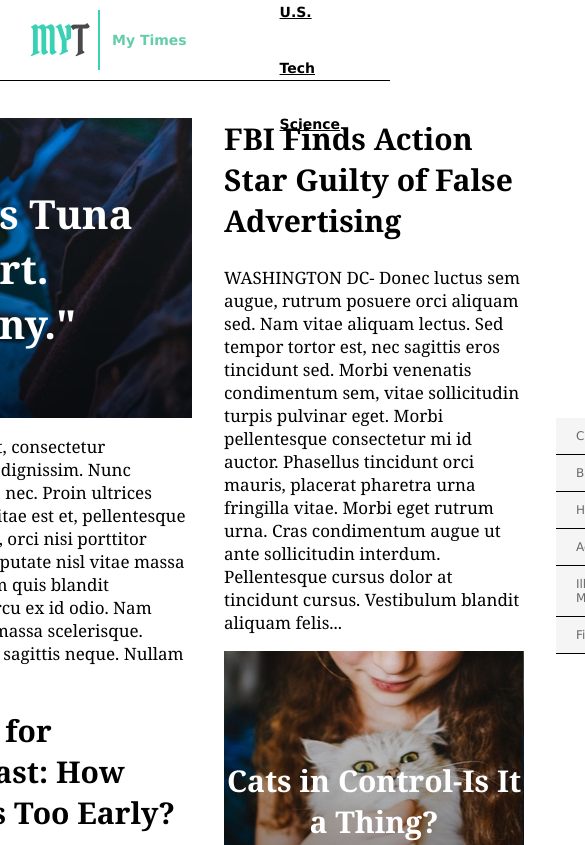
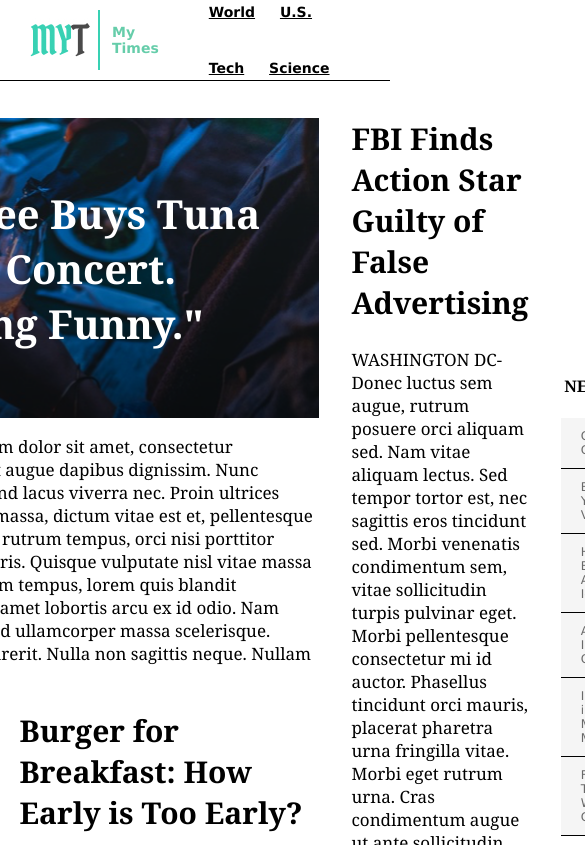
Before and after one commit to chelBot/My-TImes, a plain HTML site: page index.html in a window 390 px wide. Shown: the top 845 px of the page, 585 px wide, since content can reach past the window. Drawn offline with Linux system fonts and the light colour scheme.

Commit message:
Make slightly more responsive

```diff
--- a/resources/css/style.css
+++ b/resources/css/style.css
@@ -20,11 +20,9 @@ header{
   width: 100%;
   height: 80px;
   border-bottom: 1px solid black;
-
 }
 
 header span{
-  font-family: Verdana;
   font-size: 14px;
   font-weight: bold;
   color: MediumAquamarine;
@@ -36,7 +34,7 @@ header .logo{
   align-items: center;
   flex-grow: 1;
   padding-left: 30px;
-  width: 883px;
+  width: 200px;
 }
 
 nav{
@@ -52,18 +50,20 @@ nav a{
   color: black;
 }
 
+.main{
+  display: flex;
+  justify-content: center;
+  width: 100%;
+  position: relative;
+  top: 60px;
+  padding-top: 58px;
+  margin-bottom: 78px;
+}
+
 .column{
   display: flex;
   flex-direction: column;
   margin-right: 32px;
-}
-
-.main{
-  display: flex;
-  position: relative;
-  top: 60px;
-  padding-top: 58px;
-  margin-bottom: 78px;
 }
 
 .column.large {
@@ -169,7 +169,7 @@ h2 {
 .bites p{
   border-bottom: 1px solid black;
   padding: 11px 20px;
-  margin: 0;
+  margin: 0px;
 }
 
 footer{
@@ -190,7 +190,6 @@ footer{
 footer div{
   display: flex;
   align-items: center;
-
 }
 
 footer span{
```
Also changed, not shown: index.html (+1 -1 lines).
